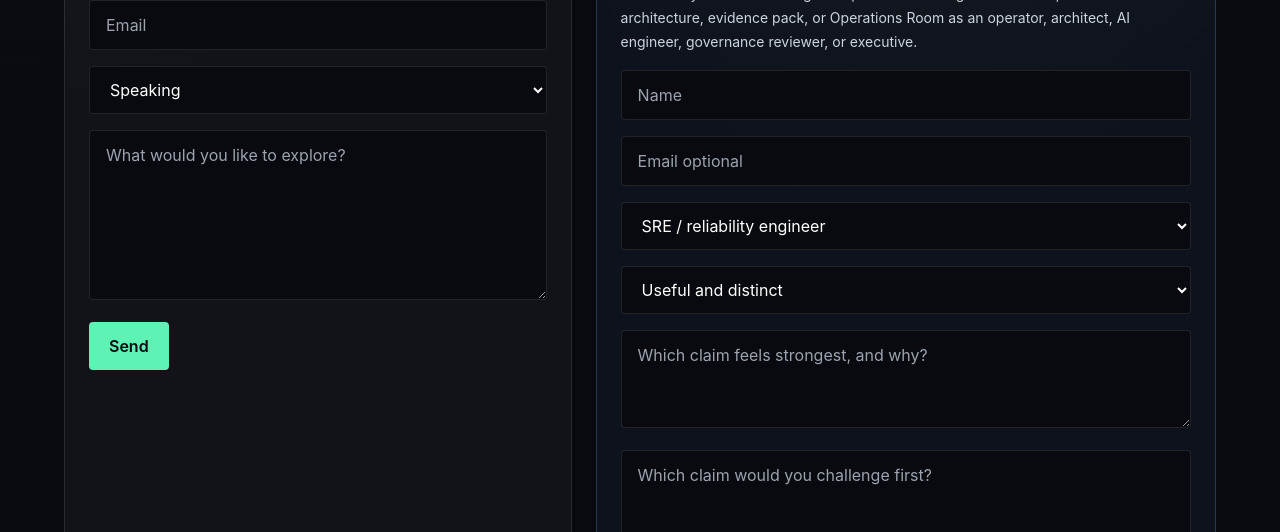
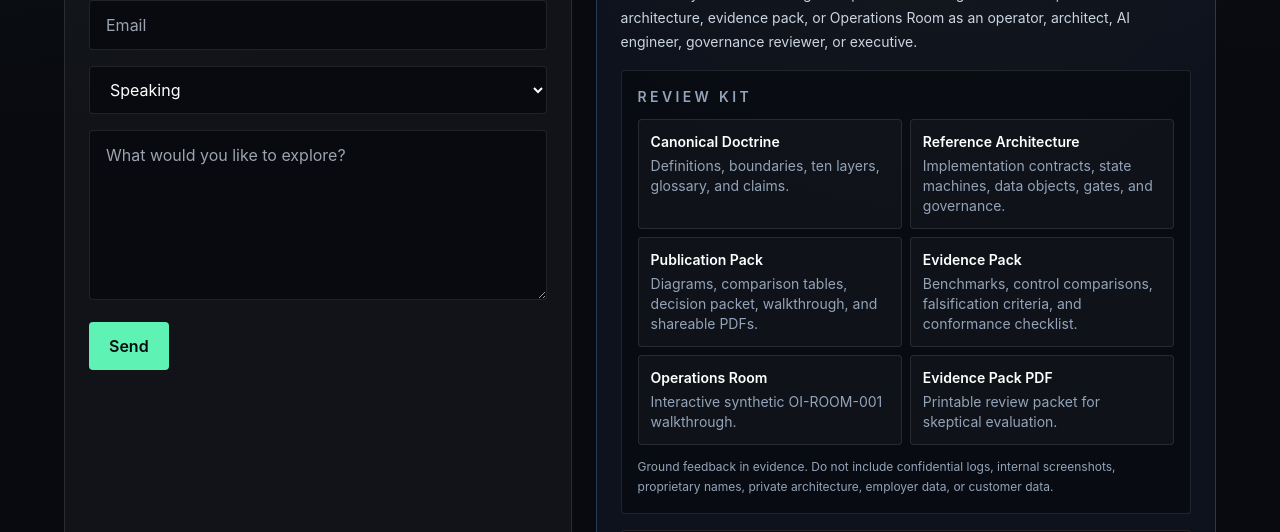
Before and after one commit to rseri17-code/seri-ai, a Next.js app: page /contact in a window 1280 px wide. Shown: the part 420-952 px from the top of the page. Built offline with nearby package versions, Linux system fonts and the light colour scheme; no server answers.

Commit message:
Strengthen practitioner review path

```diff
--- a/app/contact/page.tsx
+++ b/app/contact/page.tsx
@@ -1,8 +1,18 @@
 "use client";
 
+import Link from "next/link";
 import { useState } from "react";
 import { Section } from "@/components/section";
 import { captureSafeEvent } from "@/lib/analytics-events";
+
+const reviewKit = [
+  ["/wiki/operational-intelligence-canonical-doctrine", "Canonical Doctrine", "Definitions, boundaries, ten layers, glossary, and claims."],
+  ["/wiki/operational-intelligence-reference-architecture", "Reference Architecture", "Implementation contracts, state machines, data objects, gates, and governance."],
+  ["/wiki/operational-intelligence-publication-pack", "Publication Pack", "Diagrams, comparison tables, decision packet, walkthrough, and shareable PDFs."],
+  ["/wiki/operational-intelligence-evidence-pack", "Evidence Pack", "Benchmarks, control comparisons, falsification criteria, and conformance checklist."],
+  ["/investigation-room", "Operations Room", "Interactive synthetic OI-ROOM-001 walkthrough."],
+  ["/downloads/operational-intelligence-evidence-pack.pdf", "Evidence Pack PDF", "Printable review packet for skeptical evaluation."]
+] as const;
 
 export default function ContactPage() {
   const [status, setStatus] = useState<"idle" | "sent" | "error">("idle");
@@ -89,6 +99,24 @@ export default function ContactPage() {
           <p className="text-sm leading-6 text-slate-300">
             Use this if you are evaluating the Operational Intelligence doctrine, reference architecture, evidence pack, or Operations Room as an operator, architect, AI engineer, governance reviewer, or executive.
           </p>
+          <div className="rounded border border-white/10 bg-ink/70 p-4">
+            <h3 className="text-sm font-semibold uppercase tracking-[0.24em] text-slate-400">Review kit</h3>
+            <div className="mt-3 grid gap-2 sm:grid-cols-2">
+              {reviewKit.map(([href, label, description]) => (
+                <Link
+                  key={href}
+                  href={href}
+                  className="rounded border border-white/10 bg-white/[0.03] p-3 text-sm transition hover:border-signal/45 hover:bg-signal/[0.08]"
+                >
+                  <span className="block font-semibold text-white">{label}</span>
+                  <span className="mt-1 block leading-5 text-slate-400">{description}</span>
+                </Link>
+              ))}
+            </div>
+            <p className="mt-3 text-xs leading-5 text-slate-400">
+              Ground feedback in evidence. Do not include confidential logs, internal screenshots, proprietary names, private architecture, employer data, or customer data.
+            </p>
+          </div>
           <label className="sr-only" htmlFor="review-name">Name</label>
           <input id="review-name" name="name" required className="w-full rounded border border-white/10 bg-ink px-4 py-3 text-white" placeholder="Name" />
           <label className="sr-only" htmlFor="review-email">Email</label>
--- a/public/eval-report.json
+++ b/public/eval-report.json
@@ -679,7 +679,7 @@
     "The knowledge base intentionally excludes confidential implementation details, so some questions will be refused or marked uncovered.",
     "Richer answer scoring should add model-judged qualitative grading once production AI keys are configured."
   ],
-  "generatedAt": "2026-07-26T00:27:55.349Z",
+  "generatedAt": "2026-07-26T00:45:00.448Z",
   "fixtureCount": 62,
   "passingFixtures": 62
 }
```
Also changed, not shown: scripts/validate-contracts.mjs (+10 -1 lines).
